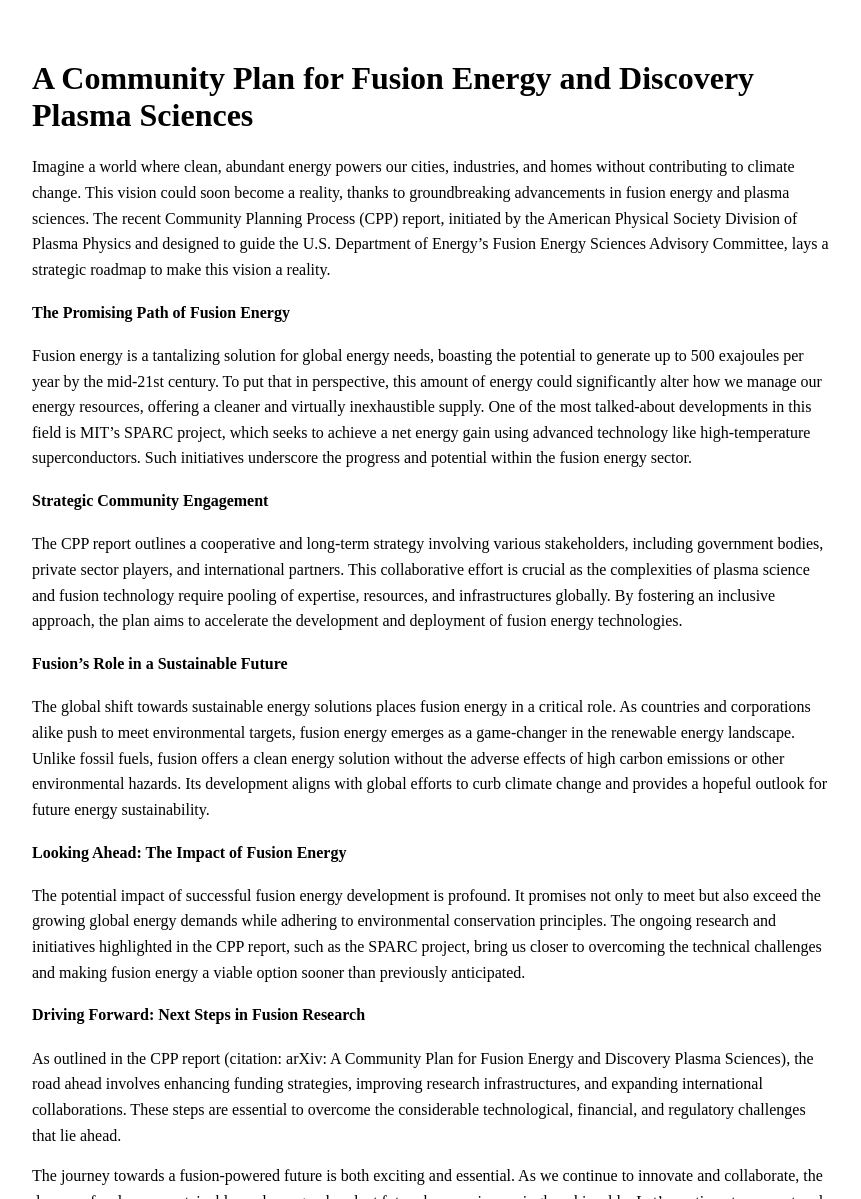
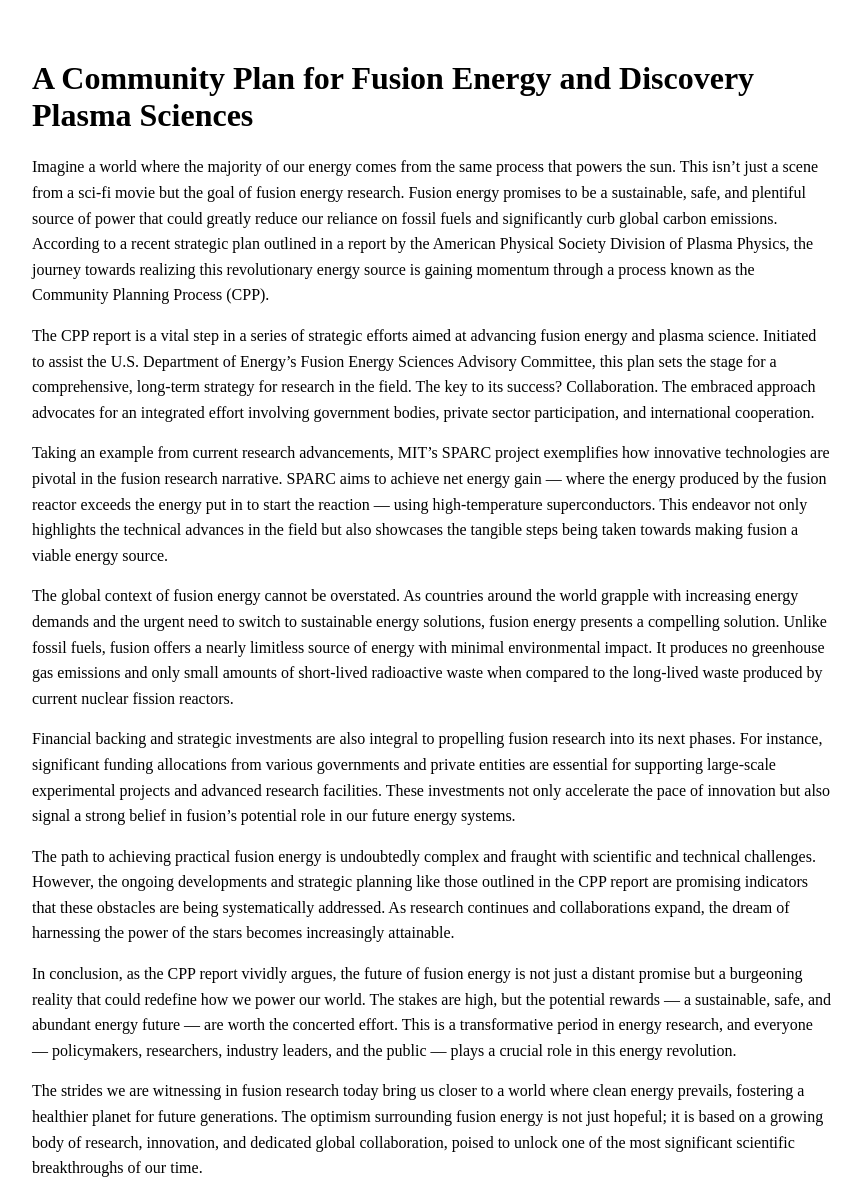
Before and after one commit to hyperpoint/hyperpoint.github.io, a Jekyll site: the page built from _posts/2020-11-01-ddbe239e8cf24785e43e6b0ebfbfa577-a-community-plan-for-fusion-energy-and-discovery-plasma-sciences.md, in a window 1280 px wide and 1400 px high. Shown: the part 201-1400 px from the top of the window, without its empty margins (208-1069 px from the left). Built offline with Jekyll 4.4.1, drawn with Linux system fonts in a browser that asks for light colours; some of the changed text lies outside the part shown.

Commit message:
Update blog post: A Community Plan for Fusion Energy and Discovery Plasma Sciences

```diff
--- a/_posts/2020-11-01-ddbe239e8cf24785e43e6b0ebfbfa577-a-community-plan-for-fusion-energy-and-discovery-plasma-sciences.md
+++ b/_posts/2020-11-01-ddbe239e8cf24785e43e6b0ebfbfa577-a-community-plan-for-fusion-energy-and-discovery-plasma-sciences.md
@@ -1,43 +1,29 @@
 ---
 layout: post
 title: "A Community Plan for Fusion Energy and Discovery Plasma Sciences"
-date: 2025-05-20 12:45:42
+date: 2025-05-20 19:08:09
 categories: [fusion, energy]
 permalink: "/posts/2020/11/01/a-community-plan-for-fusion-energy-and-discovery-plasma-sciences/"
-author: Travis Frye
-note: This article was generated with AI assistance using the Fusion Authority Engine, orchestrated by Travis Frye.
+author: FusionCommons.ai Team
+note: This article was generated with AI assistance using the Fusion Authority Engine, developed by Travis Frye.
 collaboration: In collaboration with leading fusion research entities.
+source: "arXiv"
+link: "http://arxiv.org/abs/2011.04806v1"
+citation: "arXiv: A Community Plan for Fusion Energy and Discovery Plasma Sciences"
 ---
 
+Imagine a world where the majority of our energy comes from the same process that powers the sun. This isn't just a scene from a sci-fi movie but the goal of fusion energy research. Fusion energy promises to be a sustainable, safe, and plentiful source of power that could greatly reduce our reliance on fossil fuels and significantly curb global carbon emissions. According to a recent strategic plan outlined in a report by the American Physical Society Division of Plasma Physics, the journey towards realizing this revolutionary energy source is gaining momentum through a process known as the Community Planning Process (CPP).
 
+The CPP report is a vital step in a series of strategic efforts aimed at advancing fusion energy and plasma science. Initiated to assist the U.S. Department of Energy's Fusion Energy Sciences Advisory Committee, this plan sets the stage for a comprehensive, long-term strategy for research in the field. The key to its success? Collaboration. The embraced approach advocates for an integrated effort involving government bodies, private sector participation, and international cooperation.
 
-Imagine a world where clean, abundant energy powers our cities, industries, and homes without contributing to climate change. This vision could soon become a reality, thanks to groundbreaking advancements in fusion energy and plasma sciences. The recent Community Planning Process (CPP) report, initiated by the American Physical Society Division of Plasma Physics and designed to guide the U.S. Department of Energy's Fusion Energy Sciences Advisory Committee, lays a strategic roadmap to make this vision a reality.
+Taking an example from current research advancements, MIT's SPARC project exemplifies how innovative technologies are pivotal in the fusion research narrative. SPARC aims to achieve net energy gain — where the energy produced by the fusion reactor exceeds the energy put in to start the reaction — using high-temperature superconductors. This endeavor not only highlights the technical advances in the field but also showcases the tangible steps being taken towards making fusion a viable energy source.
 
-#### The Promising Path of Fusion Energy
+The global context of fusion energy cannot be overstated. As countries around the world grapple with increasing energy demands and the urgent need to switch to sustainable energy solutions, fusion energy presents a compelling solution. Unlike fossil fuels, fusion offers a nearly limitless source of energy with minimal environmental impact. It produces no greenhouse gas emissions and only small amounts of short-lived radioactive waste when compared to the long-lived waste produced by current nuclear fission reactors.
 
-Fusion energy is a tantalizing solution for global energy needs, boasting the potential to generate up to 500 exajoules per year by the mid-21st century. To put that in perspective, this amount of energy could significantly alter how we manage our energy resources, offering a cleaner and virtually inexhaustible supply. One of the most talked-about developments in this field is MIT's SPARC project, which seeks to achieve a net energy gain using advanced technology like high-temperature superconductors. Such initiatives underscore the progress and potential within the fusion energy sector.
+Financial backing and strategic investments are also integral to propelling fusion research into its next phases. For instance, significant funding allocations from various governments and private entities are essential for supporting large-scale experimental projects and advanced research facilities. These investments not only accelerate the pace of innovation but also signal a strong belief in fusion's potential role in our future energy systems.
 
-#### Strategic Community Engagement
+The path to achieving practical fusion energy is undoubtedly complex and fraught with scientific and technical challenges. However, the ongoing developments and strategic planning like those outlined in the CPP report are promising indicators that these obstacles are being systematically addressed. As research continues and collaborations expand, the dream of harnessing the power of the stars becomes increasingly attainable.
 
-The CPP report outlines a cooperative and long-term strategy involving various stakeholders, including government bodies, private sector players, and international partners. This collaborative effort is crucial as the complexities of plasma science and fusion technology require pooling of expertise, resources, and infrastructures globally. By fostering an inclusive approach, the plan aims to accelerate the development and deployment of fusion energy technologies.
+In conclusion, as the CPP report vividly argues, the future of fusion energy is not just a distant promise but a burgeoning reality that could redefine how we power our world. The stakes are high, but the potential rewards — a sustainable, safe, and abundant energy future — are worth the concerted effort. This is a transformative period in energy research, and everyone — policymakers, researchers, industry leaders, and the public — plays a crucial role in this energy revolution.
 
-#### Fusion's Role in a Sustainable Future
-
-The global shift towards sustainable energy solutions places fusion energy in a critical role. As countries and corporations alike push to meet environmental targets, fusion energy emerges as a game-changer in the renewable energy landscape. Unlike fossil fuels, fusion offers a clean energy solution without the adverse effects of high carbon emissions or other environmental hazards. Its development aligns with global efforts to curb climate change and provides a hopeful outlook for future energy sustainability.
-
-#### Looking Ahead: The Impact of Fusion Energy
-
-The potential impact of successful fusion energy development is profound. It promises not only to meet but also exceed the growing global energy demands while adhering to environmental conservation principles. The ongoing research and initiatives highlighted in the CPP report, such as the SPARC project, bring us closer to overcoming the technical challenges and making fusion energy a viable option sooner than previously anticipated.
-
-#### Driving Forward: Next Steps in Fusion Research
-
-As outlined in the CPP report (citation: arXiv: A Community Plan for Fusion Energy and Discovery Plasma Sciences), the road ahead involves enhancing funding strategies, improving research infrastructures, and expanding international collaborations. These steps are essential to overcome the considerable technological, financial, and regulatory challenges that lie ahead.
-
-
-The journey towards a fusion-powered future is both exciting and essential. As we continue to innovate and collaborate, the dreams of a cleaner, sustainable, and energy-abundant future become increasingly achievable. Let’s continue to support and watch this fascinating area of science, for it holds the key to unlocking a brighter global energy outlook.
-
-The future is bright, and it is powered by fusion. With strategic planning, international cooperation, and sustained investment, fusion energy will light up our world in ways we can currently only imagine.
-
-**Source**: arXiv
-**Link**: http://arxiv.org/abs/2011.04806v1
-**Citation**: arXiv: A Community Plan for Fusion Energy and Discovery Plasma Sciences
+The strides we are witnessing in fusion research today bring us closer to a world where clean energy prevails, fostering a healthier planet for future generations. The optimism surrounding fusion energy is not just hopeful; it is based on a growing body of research, innovation, and dedicated global collaboration, poised to unlock one of the most significant scientific breakthroughs of our time.
```
